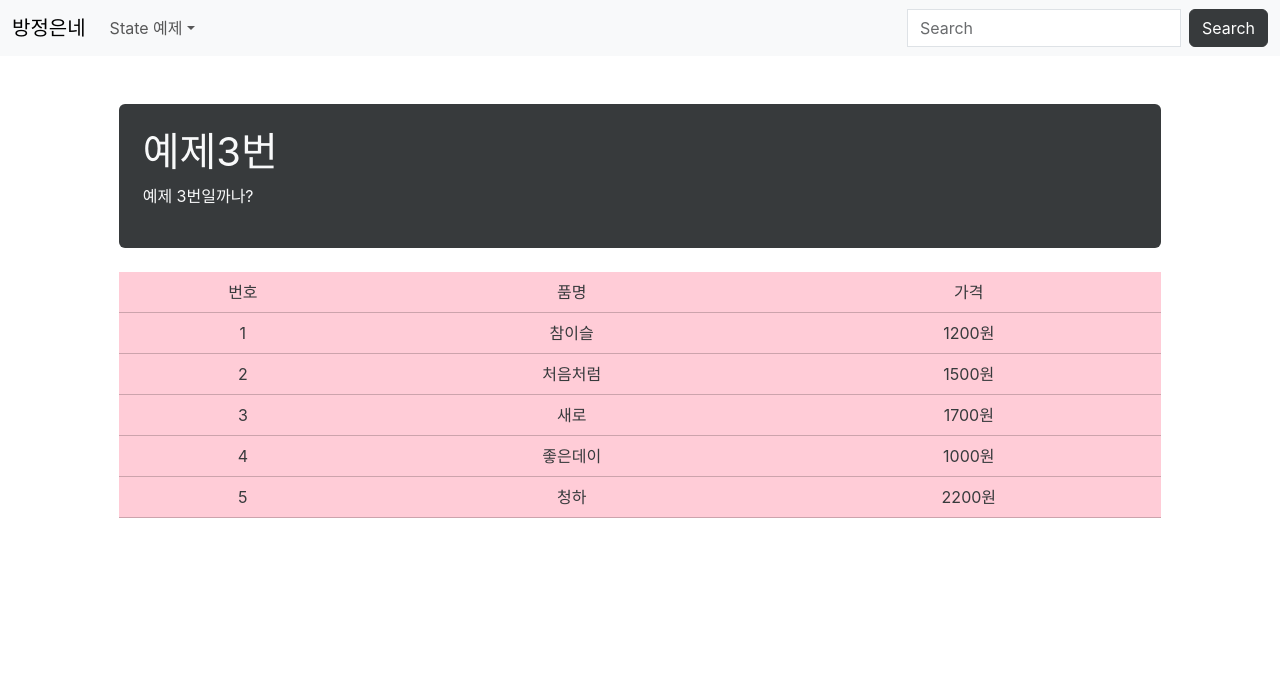
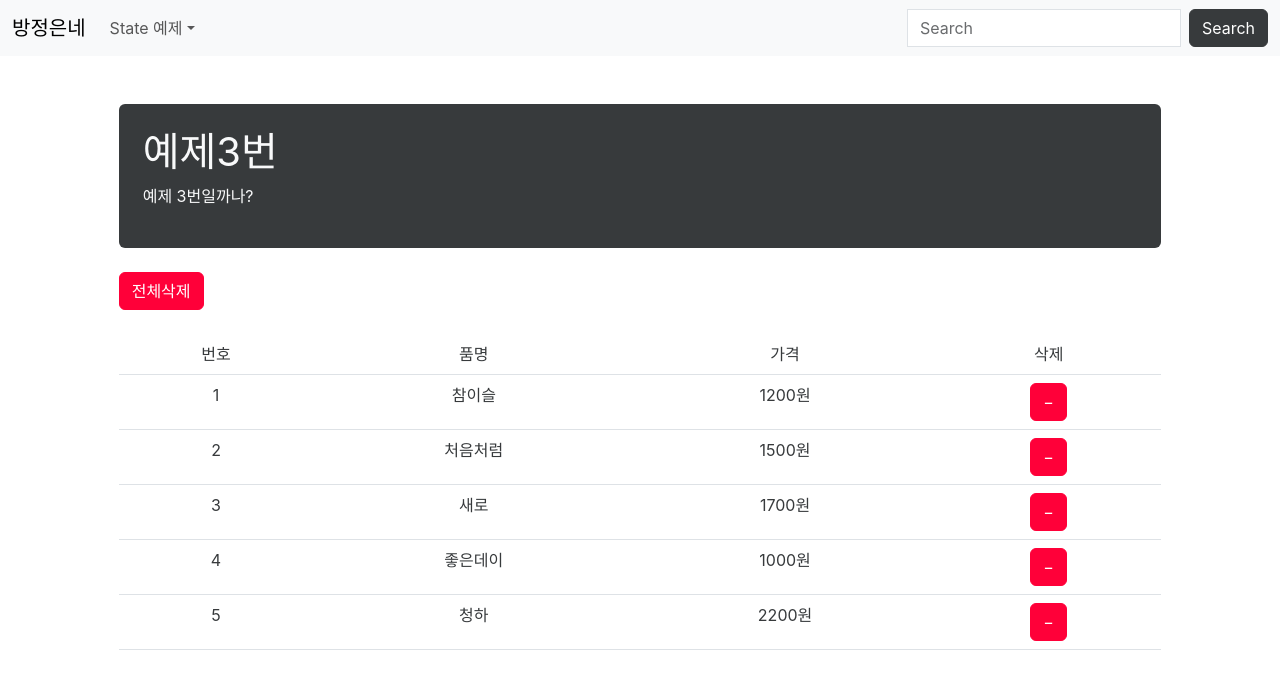
Before and after one commit to ggingggang05/kh13-react, a React (Create React App) app in the folder demo05/: page /#/ex03 in a window 1280 px wide. Shown: the top 680 px of the page. Built offline with nearby package versions, Linux system fonts and the light colour scheme.

Commit message:
삭제 효과 내보기

```diff
--- a/demo05/src/components/Ex03.js
+++ b/demo05/src/components/Ex03.js
@@ -14,26 +14,56 @@ function Ex03(){
         ]
     );
 
+    //전체 삭제란 비어있는 배열로 state를 덮어쓰기 한다는 것을 의미한다
+    //(중요) React는 절대로 state를 고치면 안 된다(새로 만들어 덮어쓰기 해야 함)
+
+    //function clearItems(e) {}
+    const clearItems = (e) => {
+        setItems([]);//삭제
+    };
+
+    const deleteItem = (target) => {
+        //items에서 item이 아닌 항목만 검색해서 재설정(삭제 효과)
+        // const searchItems = items.filter(function(item){
+        //     return item.itemNo !== target.itemNo;
+        // });
+        const searchItems =
+                items.filter((item)=>item.itemNo !== target.itemNo);
+
+        setItems(searchItems);//검색 결과로 state를 덮어쓰기
+    };
+
     return(
         <>
             <Jumbotron title="예제3번" content="예제 3번일까나?"></Jumbotron>
 
             <div className="row mt-4">
                 <div className="col">
-                    <table className="table table-danger text-center">
+                    {/* <button className="btn btn-danger" onClick={clearItems}>전체삭제</button> */}
+                    <button className="btn btn-danger" onClick={e => clearItems(e)}>전체삭제</button>
+                </div>
+            </div>
+
+            <div className="row mt-4">
+                <div className="col">
+                    <table className="table table-hover text-center">
                         <thead>
                             <tr>
                                 <td>번호</td>
                                 <td>품명</td>
                                 <td>가격</td>
+                                <td>삭제</td>
                             </tr>
                         </thead>
                         <tbody>
-                            {items.map(item => (
+                            {items.map((item) => (
                                 <tr>
                                     <td>{item.itemNo}</td>
                                     <td>{item.itemName}</td>
                                     <td>{item.itemPrice}원</td>
+                                    <td>
+                                        <button className="btn btn-danger" onClick={e=>deleteItem(item)}> &minus; </button>
+                                    </td>
                                 </tr>
                             ))}
                         </tbody>
```
